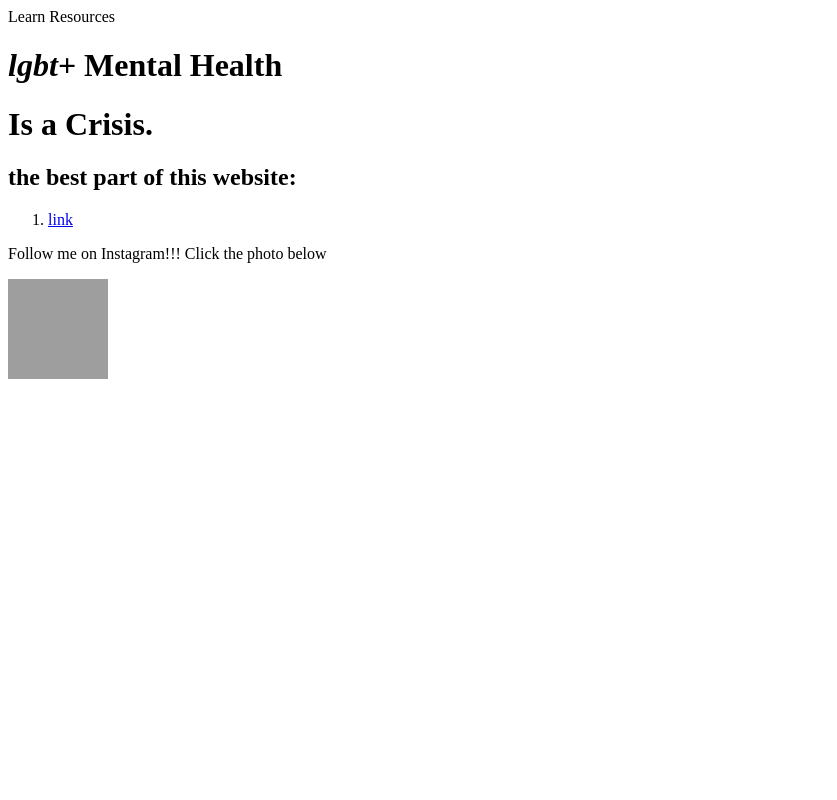
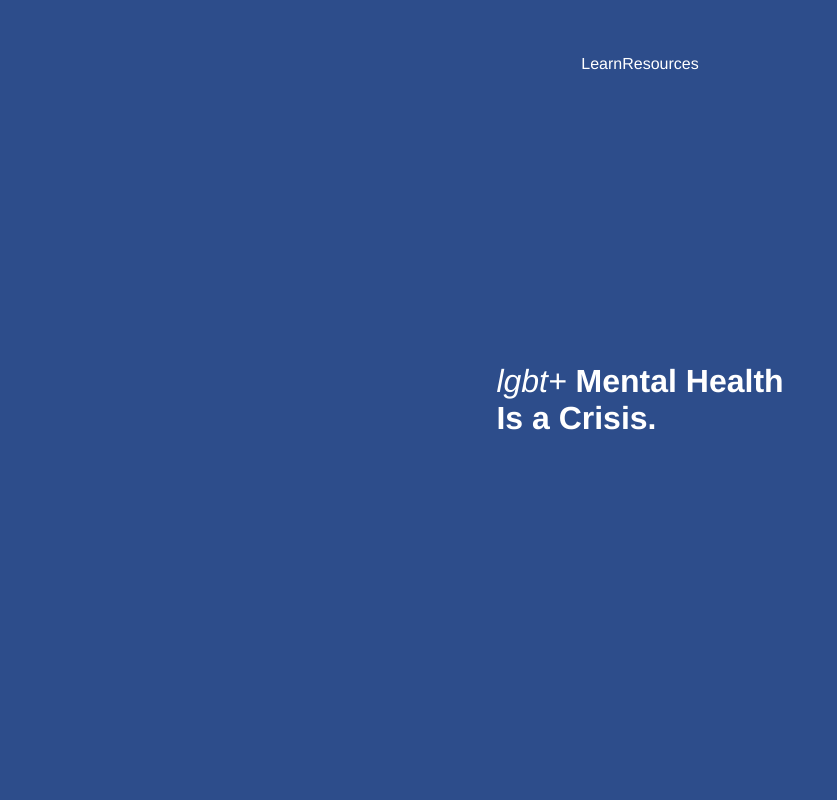
Before and after one commit to jamesbmadden/socialjusticewebsite, a website built with webpack: page dist/index.html in a window 1280 px wide. Shown: the top 800 px of the page, without its empty margins (0-837 px from the left). Built offline with nearby package versions, Linux system fonts and the light colour scheme; grey boxes are pictures that could not be loaded.

Commit message:
Update Design

```diff
--- a/dist/index.html
+++ b/dist/index.html
@@ -6,12 +6,13 @@
     <link rel="stylesheet" href="./styles.css" />
   </head>
   <body>
-    <header>
-      <a>Learn</a>
-      <a>Resources</a>
+    <header class="header">
+      <nav class="navbar">
+        <a>Learn</a>
+        <a>Resources</a>
+      </nav>
+      <h1><span class="title-emphasis">lgbt+</span> Mental Health<br>Is a Crisis.</h1>
     </header>
-    <h1><span class="title-emphasis">lgbt+</span> Mental Health</h1>
-    <h1>Is a Crisis.</h1>
 
     <!--don't worry i'll delete this later :)-->
     <h2>the best part of this website:</h2>
--- a/dist/styles.css
+++ b/dist/styles.css
@@ -1,4 +1,29 @@
 .title-emphasis {
-  font-weight: 800;
+  font-weight: 400;
   font-style: italic;
 }
+
+body {
+  margin: 0;
+  font-family: 'Helvetica Neue';
+}
+
+.header {
+  position: relative;
+  width: 100%;
+  height: 100vh;
+  background: #2D4D8B;
+  display: flex;
+  align-items: center;
+  justify-content: center;
+  color: white;
+}
+
+.navbar {
+  position: absolute;
+  top: 0; left: 0;
+  height: 128px; width: 100%;
+  display: flex;
+  align-items: center;
+  justify-content: center;
+}
```
